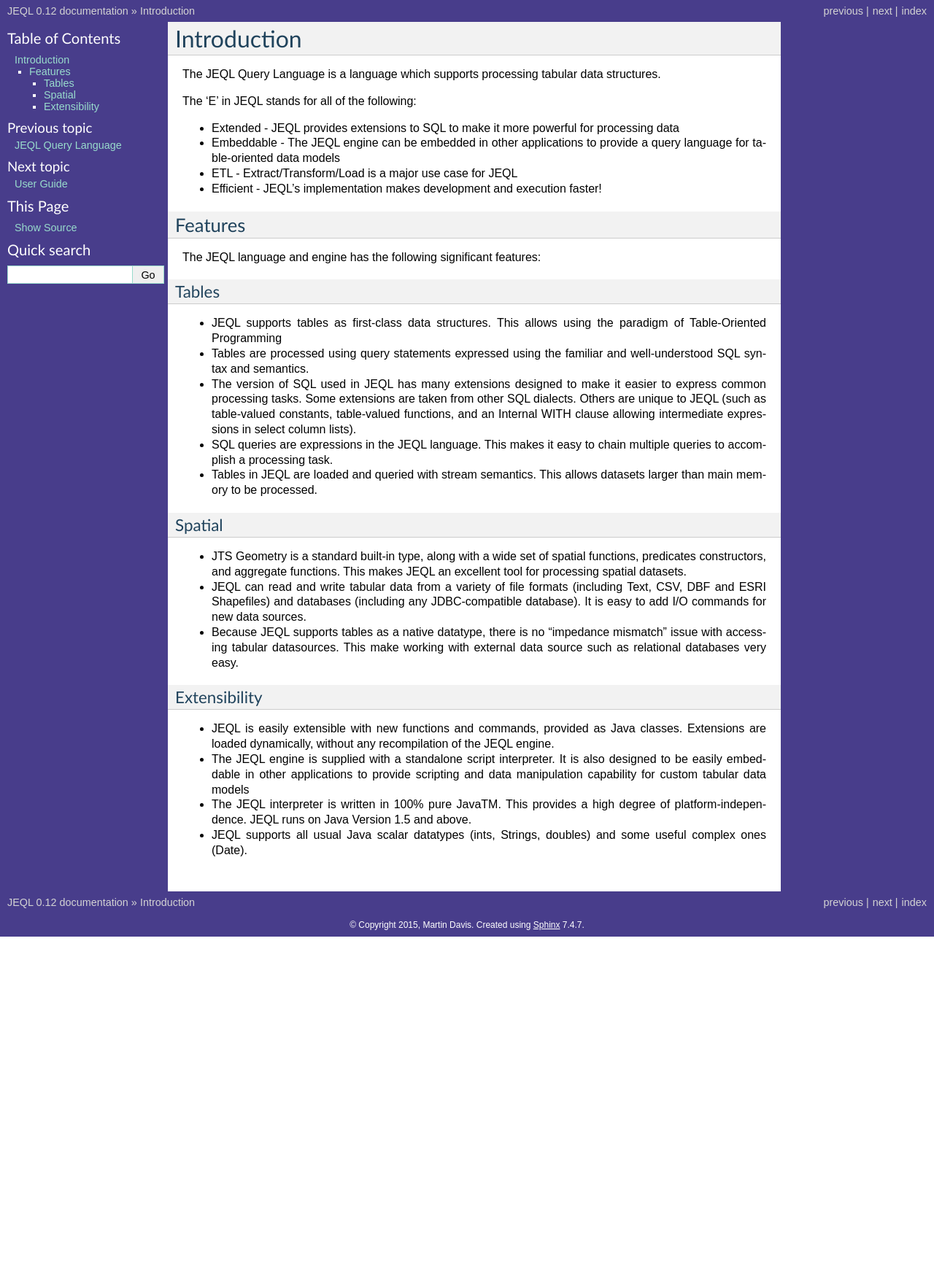
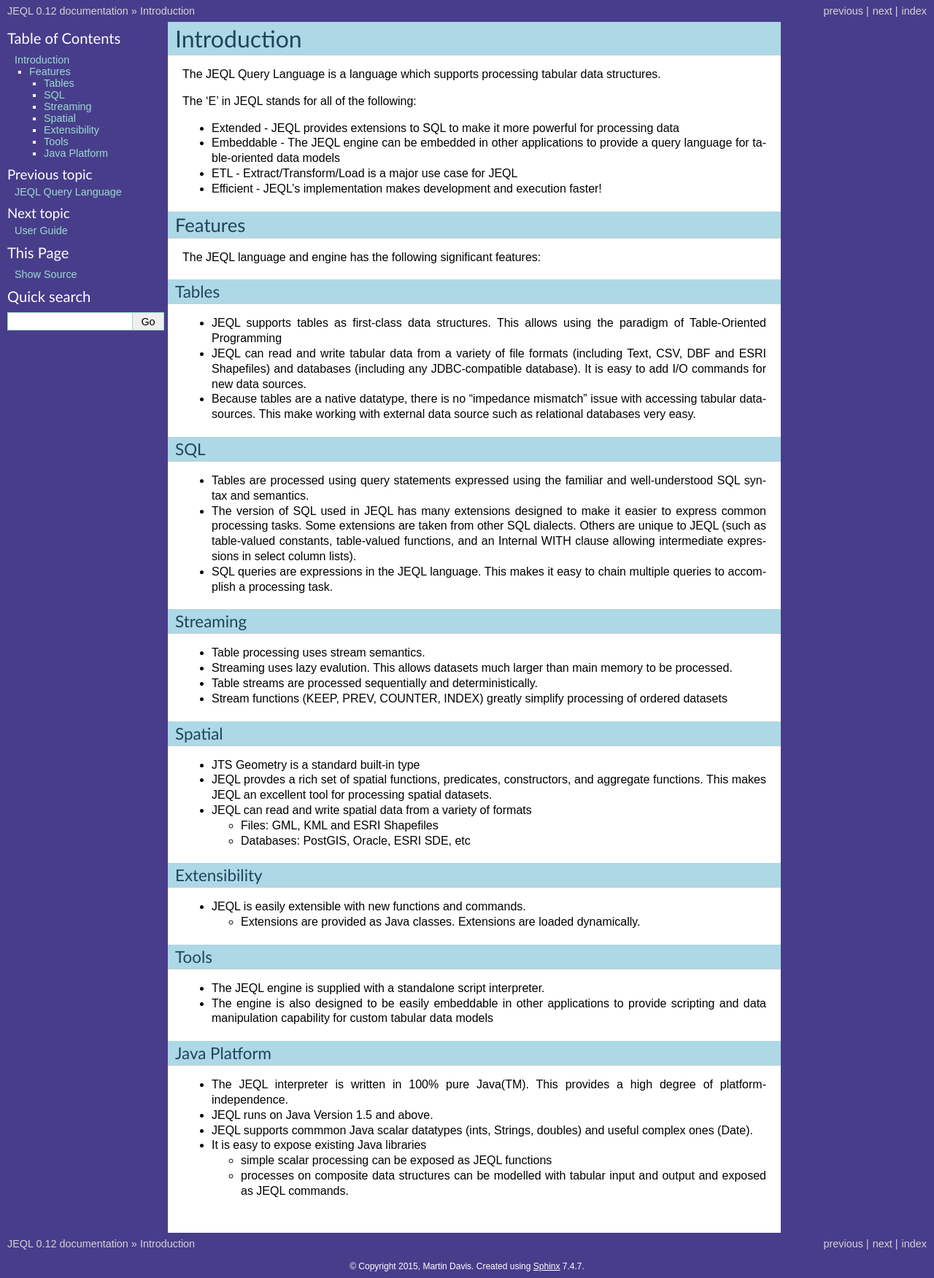
Before and after one commit to dr-jts/jeql, a Sphinx documentation site: the page built from doc/manual/source/introduction.rst, in a window 1280 px wide. Shown: the whole page at 73% size. Built offline with Sphinx 7.4.7, drawn with Linux system fonts in a browser that asks for light colours; pages that are not in the unit, such as notebooks, are missing from menus; before the commit the page ends 1284 px from its top, so only the background shows below that.

Commit message:
Improve manual intro

```diff
--- a/doc/manual/source/conf.py
+++ b/doc/manual/source/conf.py
@@ -121,6 +121,7 @@
     "relbartextcolor" : "lightgray",
     "relbarlinkcolor" : "lightgray",
     "sidebarbgcolor": "DarkSlateBlue",
+    "headbgcolor": "lightblue",
     "externalrefs" : "true"
 }
 
--- a/doc/manual/source/introduction.rst
+++ b/doc/manual/source/introduction.rst
@@ -18,25 +18,66 @@
 The JEQL language and engine has the following significant features:
 
 Tables
-~~~~~~
+^^^^^^
 
-* JEQL supports tables as first-class data structures. This allows using the paradigm of Table-Oriented Programming
-* Tables are processed using query statements expressed using the familiar and well-understood SQL syntax and semantics.
-* The version of SQL used in JEQL has many extensions designed to make it easier to express common processing tasks. Some extensions are taken from other SQL dialects. Others are unique to JEQL (such as table-valued constants, table-valued functions, and an Internal WITH clause allowing intermediate expressions in select column lists).
+* JEQL supports tables as first-class data structures.
+  This allows using the paradigm of Table-Oriented Programming
+* JEQL can read and write tabular data from a variety of file formats (including Text, CSV, DBF and ESRI Shapefiles) and databases (including any JDBC-compatible database). It is easy to add I/O commands for new data sources.
+* Because tables are a native datatype,
+  there is no "impedance mismatch" issue with accessing tabular datasources.
+  This make working with external data source such as relational databases very easy.
+
+SQL
+^^^
+
+* Tables are processed using query statements expressed using the
+  familiar and well-understood SQL syntax and semantics.
+* The version of SQL used in JEQL has many extensions designed
+  to make it easier to express common processing tasks. Some extensions are taken from other SQL dialects.
+  Others are unique to JEQL (such as table-valued constants, table-valued functions, and an Internal WITH clause allowing intermediate expressions in select column lists).
+
 * SQL queries are expressions in the JEQL language. This makes it easy to chain multiple queries to accomplish a processing task.
-* Tables in JEQL are loaded and queried with stream semantics. This allows datasets larger than main memory to be processed.
+
+Streaming
+^^^^^^^^^
+
+* Table processing uses stream semantics.
+* Streaming uses lazy evalution. This allows datasets much larger than main memory to be processed.
+* Table streams are processed sequentially and deterministically.
+* Stream functions (KEEP, PREV, COUNTER, INDEX) greatly simplify processing of ordered datasets
 
 Spatial
-~~~~~~~
+^^^^^^^
 
-* JTS Geometry is a standard built-in type, along with a wide set of spatial functions, predicates constructors, and aggregate functions. This makes JEQL an excellent tool for processing spatial datasets.
-* JEQL can read and write tabular data from a variety of file formats (including Text, CSV, DBF and ESRI Shapefiles) and databases (including any JDBC-compatible database). It is easy to add I/O commands for new data sources.
-* Because JEQL supports tables as a native datatype, there is no "impedance mismatch" issue with accessing tabular datasources. This make working with external data source such as relational databases very easy.
+* JTS Geometry is a standard built-in type
+* JEQL provdes a rich set of spatial functions, predicates, constructors, and aggregate functions.
+  This makes JEQL an excellent tool for processing spatial datasets.
+* JEQL can read and write spatial data from a variety of formats
+
+  * Files: GML, KML and ESRI Shapefiles
+  * Databases: PostGIS, Oracle, ESRI SDE, etc
 
 Extensibility
-~~~~~~~~~~~~~
+^^^^^^^^^^^^^
 
-* JEQL is easily extensible with new functions and commands, provided as Java classes. Extensions are loaded dynamically, without any recompilation of the JEQL engine.
-* The JEQL engine is supplied with a standalone script interpreter. It is also designed to be easily embeddable in other applications to provide scripting and data manipulation capability for custom tabular data models
-* The JEQL interpreter is written in 100% pure JavaTM. This provides a high degree of platform-independence. JEQL runs on Java Version 1.5 and above.
-* JEQL supports all usual Java scalar datatypes (ints, Strings, doubles) and some useful complex ones (Date).
+* JEQL is easily extensible with new functions and commands.
+
+  * Extensions are provided as Java classes. Extensions are loaded dynamically.
+
+Tools
+^^^^^
+
+* The JEQL engine is supplied with a standalone script interpreter.
+* The engine is also designed to be easily embeddable in other applications to provide scripting and data manipulation capability for custom tabular data models
+
+Java Platform
+^^^^^^^^^^^^^
+
+* The JEQL interpreter is written in 100% pure Java(TM). This provides a high degree of platform-independence.
+* JEQL runs on Java Version 1.5 and above.
+* JEQL supports commmon Java scalar datatypes (ints, Strings, doubles) and useful complex ones (Date).
+* It is easy to expose existing Java libraries
+
+  * simple scalar processing can be exposed as JEQL functions
+  * processes on composite data structures can be modelled with tabular input and output
+    and exposed as JEQL commands.
```
